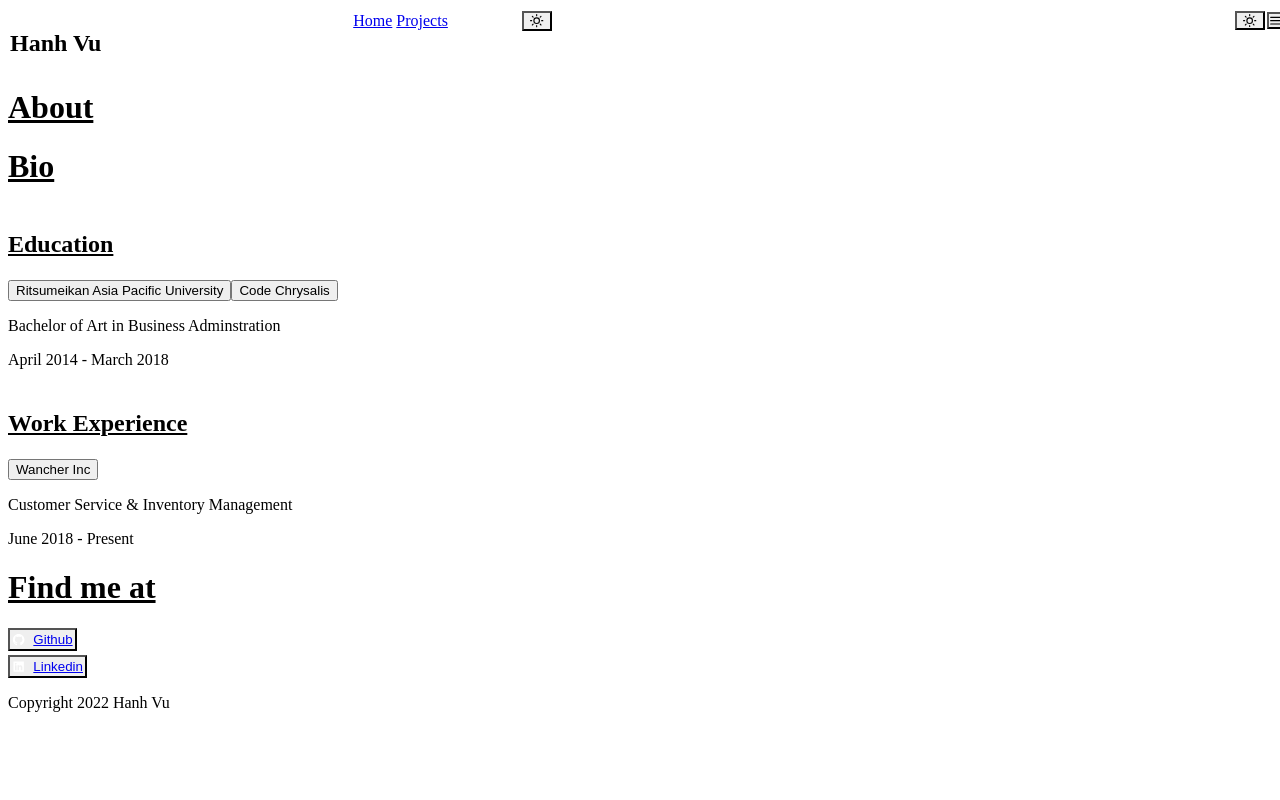
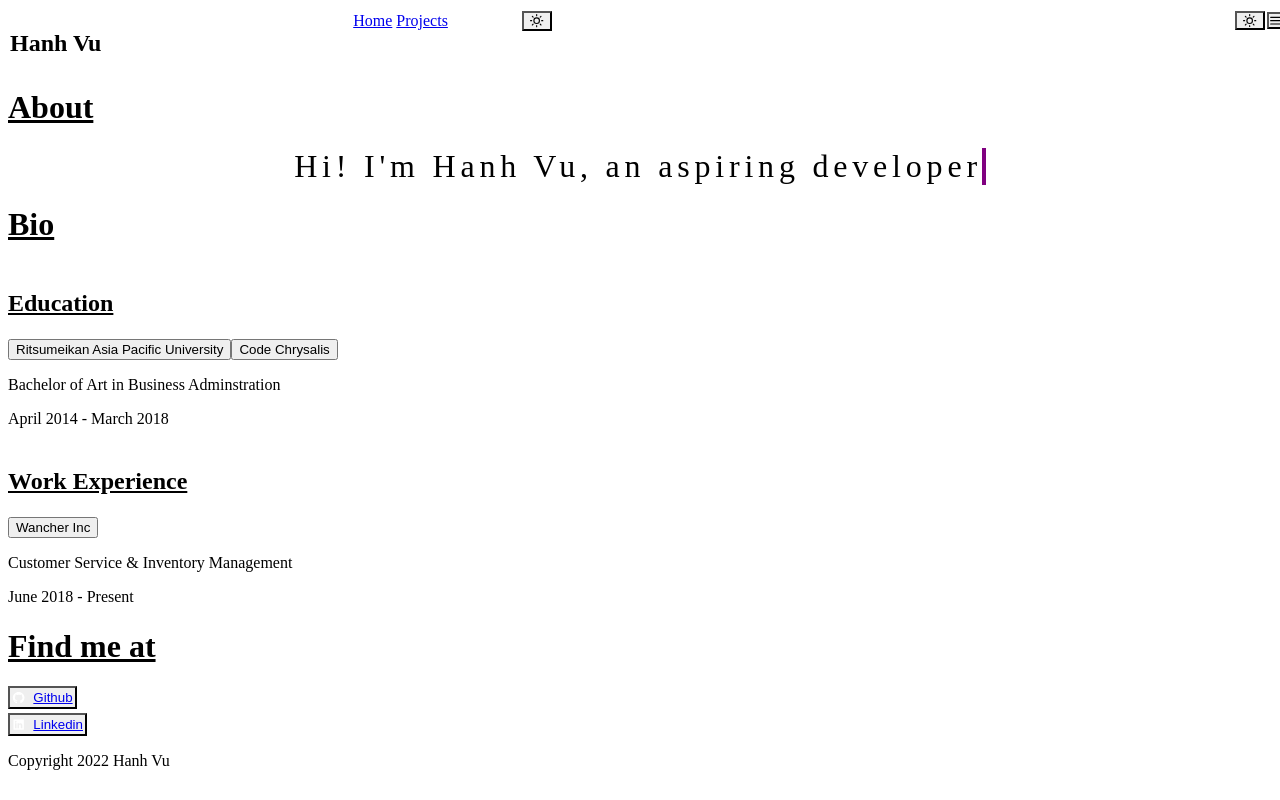
Before and after one commit to hanhqvu/portfolio-v2, a Gatsby site: page / in a window 1280 px wide. Built offline with nearby package versions, Linux system fonts and the light colour scheme; Gatsby itself is replaced by a stand-in of ours.

Commit message:
feat: add About component

```diff
--- /dev/null
+++ b/src/components/About.js
@@ -0,0 +1,44 @@
+import * as React from "react";
+import {
+    Box,
+    Flex,
+    Text,
+} from "@chakra-ui/react"
+import styled from "styled-components";
+
+const TypeText = styled.p`
+    font-size: 2rem;
+    overflow: hidden; /* Ensures the content is not revealed until the animation */
+    border-right: .15em solid purple; /* The typwriter cursor */
+    white-space: nowrap; /* Keeps the content on a single line */
+    margin: 0 auto; /* Gives that scrolling effect as the typing happens */
+    letter-spacing: .15em; /* Adjust as needed */
+    animation:
+        typing 3.5s steps(50, end),
+        blink-caret .75s step-end ;
+
+    @keyframes typing {
+        from { width: 0 }
+        to { width: 70% }
+    }
+
+    @keyframes blink-caret {
+        from, to { border-color: transparent }
+        30% { border-color: purple; }
+      }
+`
+
+function About() {
+  return (
+    <Flex
+        justifyContent="center"
+        alignContent="left"
+    >
+        <TypeText>
+        Hi! I'm Hanh Vu, an aspiring developer
+        </TypeText>
+    </Flex>
+  )
+}
+
+export default About
--- a/src/pages/index.js
+++ b/src/pages/index.js
@@ -1,6 +1,7 @@
 import * as React from "react";
 import Layout from "../components/Layout";
 import Bio from "../components/Bio";
+import About from "../components/About";
 import {
   Container,
   Heading,
@@ -24,6 +25,7 @@ const IndexPage = () => {
           textDecoration="underline"
           textDecorationColor="purple.600"
         >About</Heading>
+        <About/>
         <Heading
           as="h1"
           textDecoration="underline"
```
